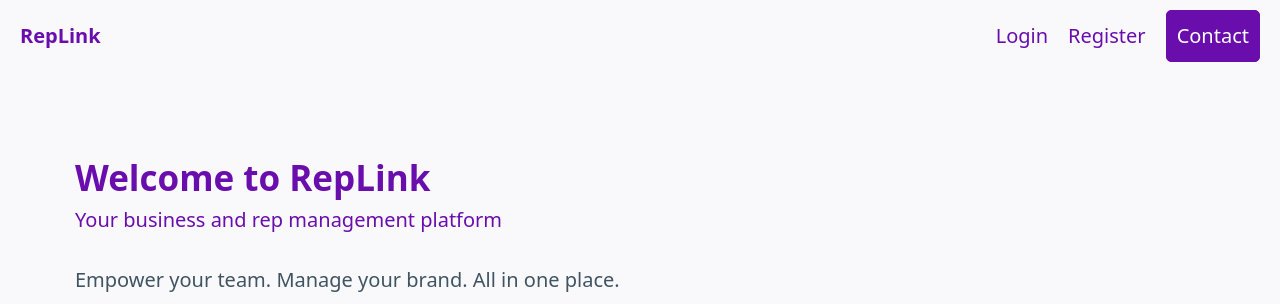
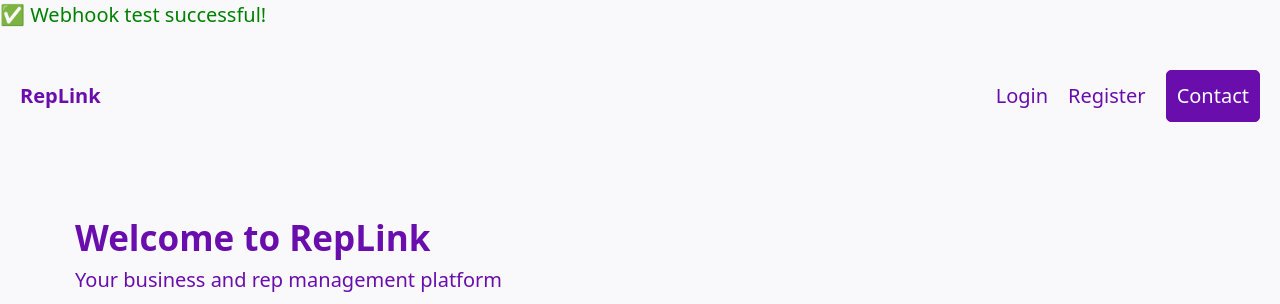
Before and after one commit to DieselDesigns2022/repsuite, a plain HTML site: page index.html in a window 1280 px wide. Shown: the top 304 px of the page. Drawn offline with nearby package versions, Linux system fonts and the light colour scheme.

Commit message:
Webhook test

```diff
--- a/index.html
+++ b/index.html
@@ -8,6 +8,7 @@
     <link rel="stylesheet" href="style.css" />
   </head>
   <body>
+    <p style="color: green;">✅ Webhook test successful!</p>
     <nav class="container-fluid">
       <ul>
         <li><strong>RepLink</strong></li>
```
